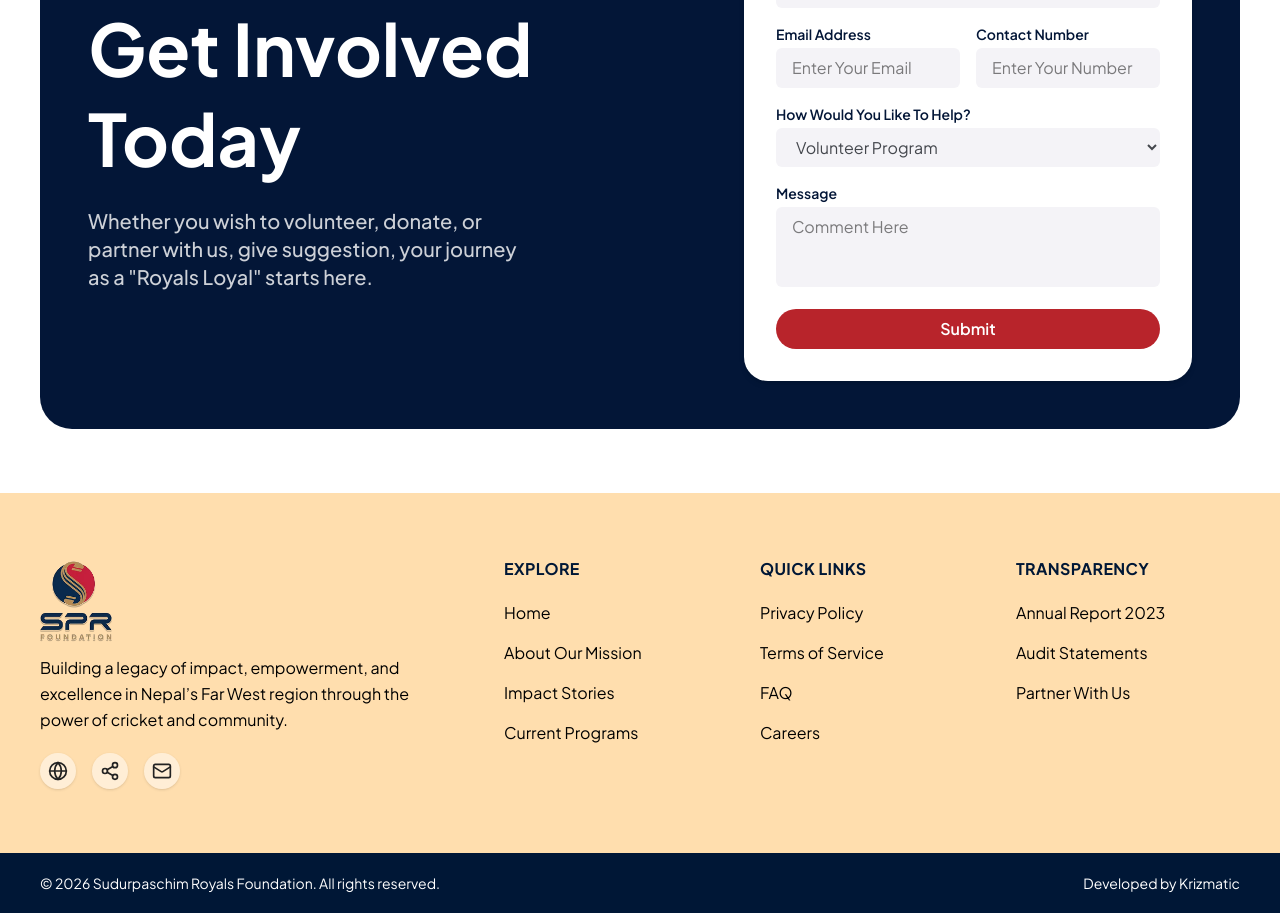
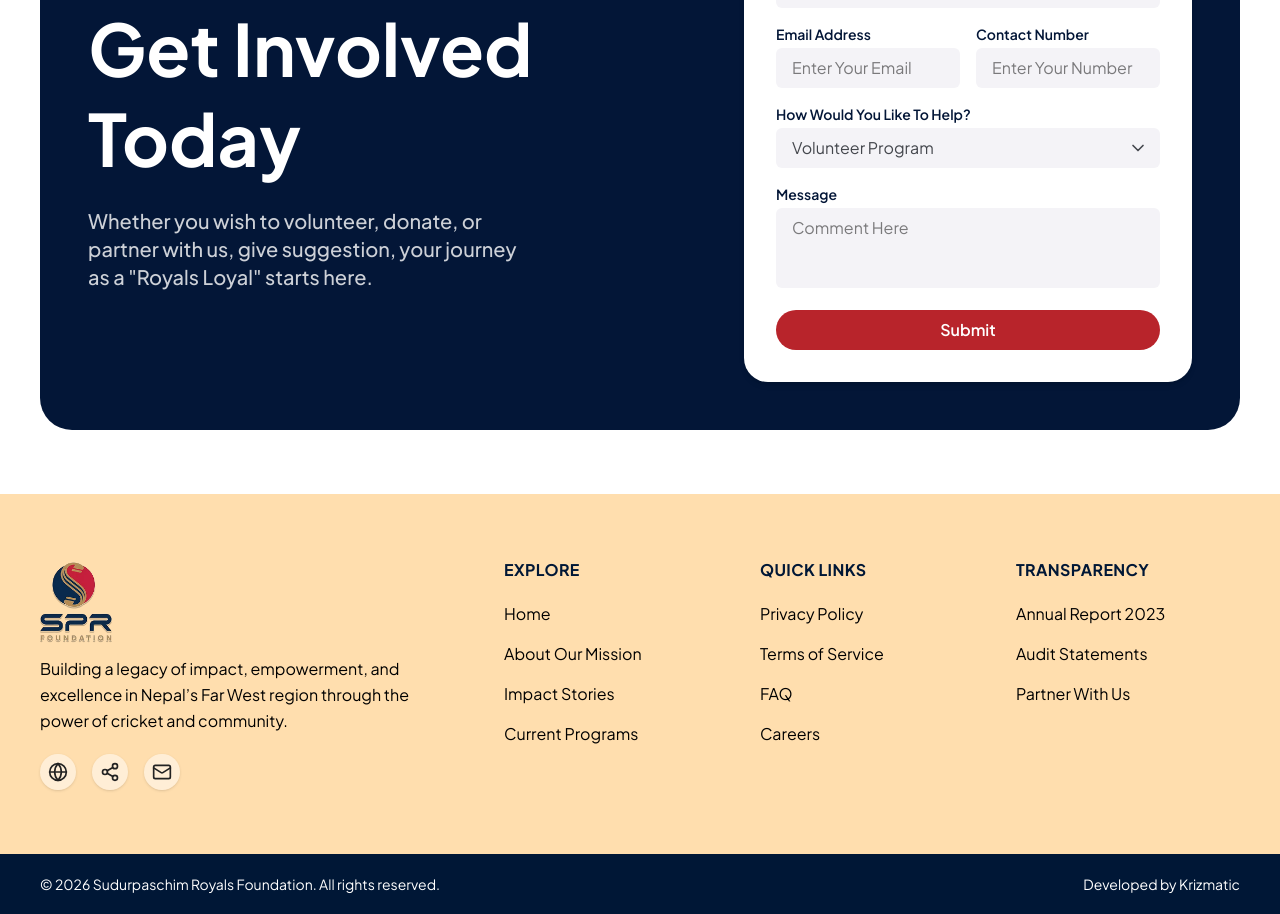
Before and after one commit to Swikriti-d/SPR, a React (Vite) app: page / in a window 1280 px wide. Shown: the part 5220-6134 px from the top of the page. Built offline with nearby package versions, Linux system fonts and the light colour scheme.

Commit message:
updated dropdown section in contact us

```diff
--- a/src/components/section/ContactUs.tsx
+++ b/src/components/section/ContactUs.tsx
@@ -1,20 +1,17 @@
 import React from "react";
 import Container from "../common/Container";
+import { ChevronDown } from "lucide-react";
 
 const ContactUs: React.FC = () => {
-  const handleButtonClick = (
-    e: React.MouseEvent<HTMLButtonElement>
-  ) => {
+  const handleButtonClick = (e: React.MouseEvent<HTMLButtonElement>) => {
     e.preventDefault();
   };
 
   return (
     <section className="py-16">
       <Container>
-
         {/* INNER BOX */}
         <div className="bg-[#031637] rounded-4xl px-6 md:px-12 py-8 md:py-12 flex flex-col md:flex-row items-center gap-6 md:gap-10">
-
           {/* LEFT CONTENT */}
           <div className="flex-1 text-white">
             <h2 className="text-3xl sm:text-5xl lg:text-7xl font-bold mb-6 leading-tight">
@@ -22,17 +19,14 @@ const ContactUs: React.FC = () => {
             </h2>
 
             <p className="text-lg sm:text-xl font-medium max-w-md text-white/80">
-              Whether you wish to volunteer, donate, or partner with us,
-              give suggestion, your journey as a "Royals Loyal"
-              starts here.
+              Whether you wish to volunteer, donate, or partner with us, give
+              suggestion, your journey as a "Royals Loyal" starts here.
             </p>
           </div>
 
           {/* FORM */}
           <div className="flex-1 bg-white rounded-3xl p-4 sm:p-6 md:p-8 shadow-md w-full max-w-md">
-
             <form className="space-y-4">
-
               {/* FULL NAME */}
               <div>
                 <label
@@ -53,7 +47,6 @@ const ContactUs: React.FC = () => {
 
               {/* EMAIL + CONTACT */}
               <div className="flex flex-col sm:flex-row gap-4">
-
                 <div className="w-full sm:w-1/2">
                   <label
                     htmlFor="email"
@@ -87,7 +80,6 @@ const ContactUs: React.FC = () => {
                     className="w-full rounded-md bg-[#F4F3F7] px-4 py-2 focus:outline-none focus:ring-2 focus:ring-[#031637] transition"
                   />
                 </div>
-
               </div>
 
               {/* SELECT */}
@@ -99,17 +91,23 @@ const ContactUs: React.FC = () => {
                   How Would You Like To Help?
                 </label>
 
+                <div className="relative">
                   <select
                     id="helpType"
                     defaultValue="Volunteer Program"
                     required
-                  className="w-full rounded-md bg-[#F4F3F7] text-[#44474D] px-4 py-2 focus:outline-none focus:ring-2 focus:ring-[#031637] transition"
+                    className="w-full appearance-none rounded-md bg-[#F4F3F7] text-[#44474D] px-4 py-2 focus:outline-none focus:ring-2 focus:ring-[#031637] transition"
                   >
                     <option>Volunteer Program</option>
                     <option>Donation</option>
                     <option>Partner with Us</option>
                     <option>Suggestion</option>
                   </select>
+                  <ChevronDown
+                    className="absolute right-3 top-1/2 -translate-y-1/2 pointer-events-none text-[#44474D]"
+                    size={20}
+                  />
+                </div>
               </div>
 
               {/* MESSAGE */}
@@ -137,7 +135,6 @@ const ContactUs: React.FC = () => {
               >
                 Submit
               </button>
-
             </form>
           </div>
         </div>
```
Lines whose indentation alone changed are shown as unchanged.
